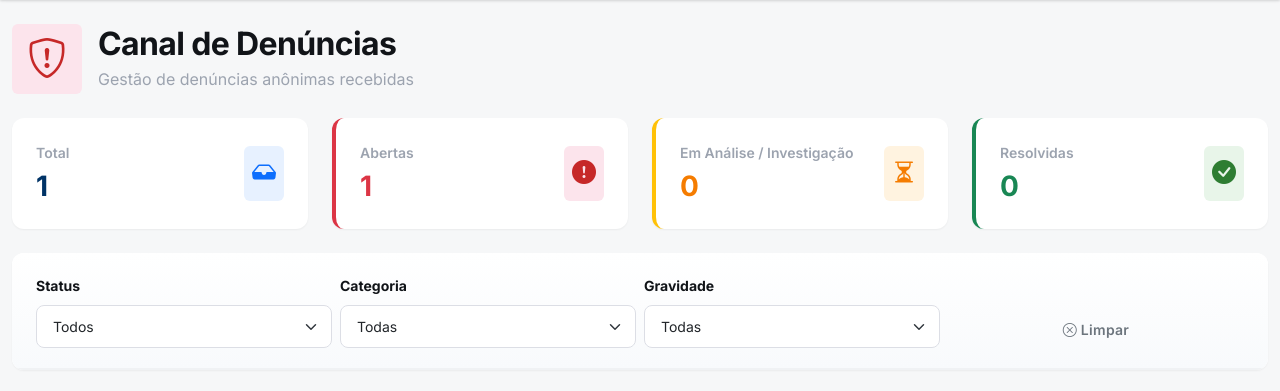
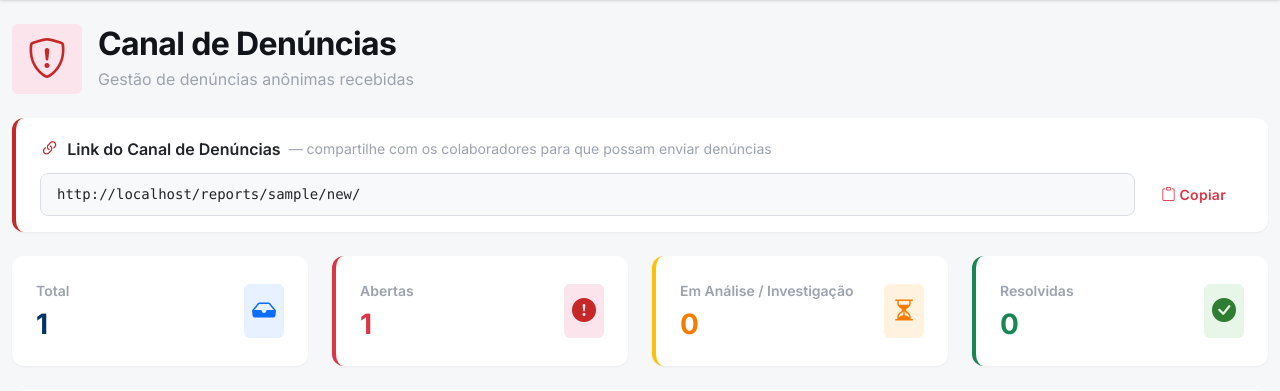
Before and after one commit to RiqueAlvess/wln, a Django app: page /reports/manage/ in a window 1280 px wide. Shown: the part 93-484 px from the top of the page. Run offline with Django 5.2, Linux system fonts and the light colour scheme; a user stored in the database is signed in; tables that the repository leaves empty hold one stand-in row (values such as "Sample post"); grey boxes marked "Sample" are stand-in pictures; data that the repository does not hold is empty; parts of the project's set-up code (start-up, migrations or seed data) failed here and were passed over; some libraries are stand-ins or nearby versions.

Commit message:
Adiciona opção de copiar link do canal de denúncias em reports/manage/
Exibe o link público do canal de denúncias de cada empresa diretamente
na página de gestão (rh_list), com botão de copiar para área de transferência.
O RH pode agora compartilhar o link facilmente com os colaboradores sem
precisar construir a URL manualmente.

https://claude.ai/code/session_01LxS37RDaCquNxwsvkQm3Aa

```diff
--- a/vivamente360/apps/reports/views.py
+++ b/vivamente360/apps/reports/views.py
@@ -5,6 +5,7 @@ from django.shortcuts import render, redirect, get_object_or_404
 from django.http import JsonResponse
 from django.contrib import messages
 from django.utils.decorators import method_decorator
+from django.urls import reverse
 from django_ratelimit.decorators import ratelimit
 from apps.core.mixins import RHRequiredMixin
 from apps.tenants.models import Empresa
@@ -241,6 +242,23 @@ class ReportListView(RHRequiredMixin, ListView):
         context['categorias'] = AnonymousReport.CATEGORIA_CHOICES
         context['gravidades'] = AnonymousReport.GRAVIDADE_CHOICES
 
+        # Links públicos do canal de denúncias por empresa
+        if user.is_superuser:
+            empresas = Empresa.objects.filter(ativo=True)
+        elif hasattr(user, 'profile'):
+            empresas = user.profile.empresas.filter(ativo=True)
+        else:
+            empresas = Empresa.objects.none()
+
+        canal_urls = []
+        for empresa in empresas:
+            path = reverse('reports:create', kwargs={'empresa_slug': empresa.slug})
+            canal_urls.append({
+                'empresa': empresa.nome,
+                'url': self.request.build_absolute_uri(path),
+            })
+        context['canal_urls'] = canal_urls
+
         return context
 
 
--- a/vivamente360/templates/reports/rh_list.html
+++ b/vivamente360/templates/reports/rh_list.html
@@ -14,6 +14,34 @@
         </div>
     </div>
 </div>
+
+{# Link do Canal de Denúncias #}
+{% if canal_urls %}
+<div class="card border-0 shadow-sm mb-4" style="border-left: 4px solid #c62828 !important;">
+    <div class="card-body py-3">
+        <div class="d-flex align-items-center gap-2 mb-2">
+            <i class="bi bi-link-45deg" style="font-size: 1.2rem; color: #c62828;"></i>
+            <span class="fw-semibold">Link do Canal de Denúncias</span>
+            <span class="text-muted small">— compartilhe com os colaboradores para que possam enviar denúncias</span>
+        </div>
+        {% for item in canal_urls %}
+        <div class="d-flex align-items-center gap-2 {% if not loop.last %}mb-2{% endif %}">
+            {% if canal_urls|length > 1 %}
+            <span class="text-muted small fw-semibold" style="min-width: 160px; white-space: nowrap; overflow: hidden; text-overflow: ellipsis;" title="{{ item.empresa }}">{{ item.empresa }}:</span>
+            {% endif %}
+            <input type="text" class="form-control form-control-sm font-monospace"
+                   value="{{ item.url }}" readonly id="canal-url-{{ loop.index }}"
+                   style="background-color: #f8f9fa; cursor: text;">
+            <button class="btn btn-sm btn-outline-danger flex-shrink-0"
+                    onclick="copiarLink('canal-url-{{ loop.index }}', this)"
+                    title="Copiar link">
+                <i class="bi bi-clipboard"></i> Copiar
+            </button>
+        </div>
+        {% endfor %}
+    </div>
+</div>
+{% endif %}
 
 {# Métricas #}
 <div class="row g-4 mb-4">
@@ -208,3 +236,20 @@
     {% endif %}
 </div>
 {% endblock %}
+
+{% block scripts %}
+<script>
+function copiarLink(inputId, btn) {
+    const input = document.getElementById(inputId);
+    navigator.clipboard.writeText(input.value).then(() => {
+        const original = btn.innerHTML;
+        btn.innerHTML = '<i class="bi bi-clipboard-check"></i> Copiado!';
+        btn.classList.replace('btn-outline-danger', 'btn-success');
+        setTimeout(() => {
+            btn.innerHTML = original;
+            btn.classList.replace('btn-success', 'btn-outline-danger');
+        }, 2000);
+    });
+}
+</script>
+{% endblock %}
```
